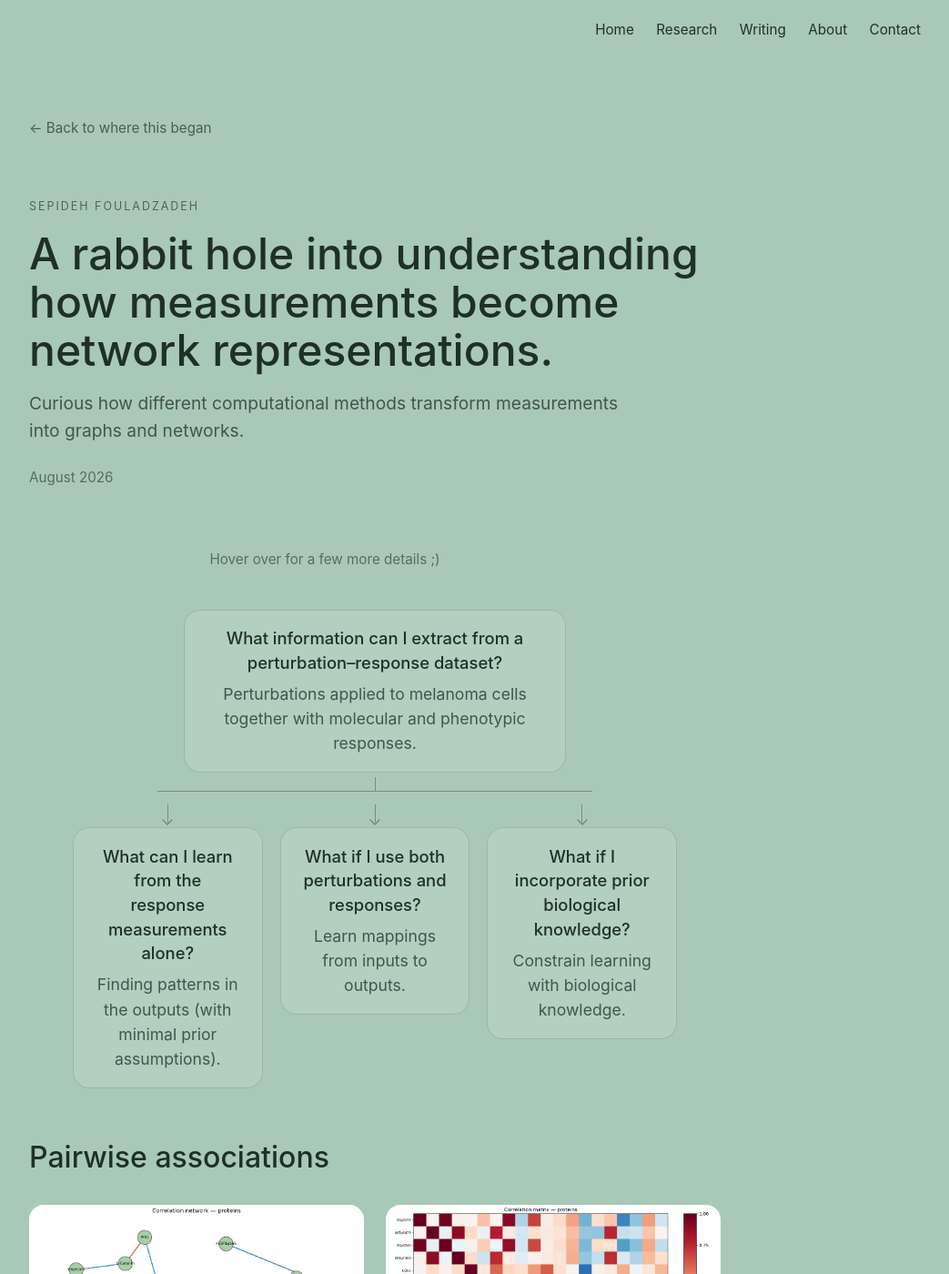
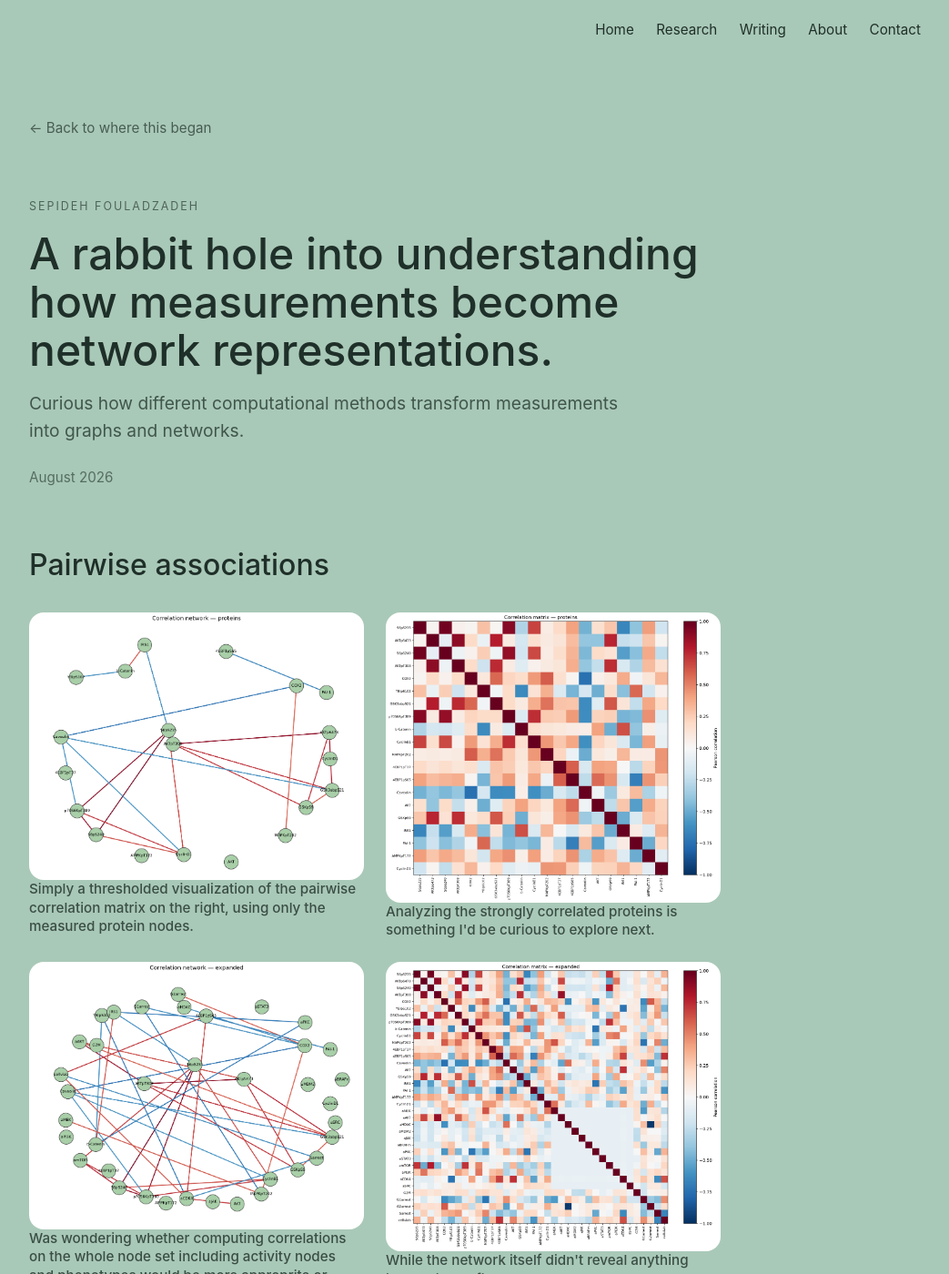
Before and after one commit to SepidehFouladzadeh/SepidehFouladzadeh.github.io, a Jekyll site: the page built from _posts/2026-08-16-network-representations.md, in a window 1280 px wide and 1400 px high. Shown: the whole window at 91% size, without its empty margins (228-1271 px from the left). Built offline with Jekyll 4.4.1, drawn with Linux system fonts in a browser that asks for light colours.

Commit message:
refinement

```diff
--- a/_posts/2026-08-16-network-representations.md
+++ b/_posts/2026-08-16-network-representations.md
@@ -9,118 +9,6 @@ permalink: /research/bio-network/network-representations/
 back_url: /research/bio-network/
 back_text: Back to where this began
 ---
-
-<p class="flow-instruction">
-  Hover over for a few more details ;)
-</p>
-
-<div class="flow thought-flow">
-
-  <div class="thought-step">
-    <button class="flow-node thought-trigger" type="button">
-      <h3>
-        What information can I extract from a perturbation–response dataset?
-      </h3>
-      <p>
-      Perturbations applied to melanoma cells together with molecular and phenotypic responses.
-      </p>
-    </button>
-
-    <div class="thought-cloud">
-      <h3>The dataset</h3>
-
-      <p>
-          A set of perturbation experiments paired with molecular and phenotypic measurements. Nice playground for exploring different computational methods for understanding biological systems.
-
-      </p>
-
-    </div>
-  </div>
-
-  <!-- SPLIT -->
-  <div class="split-connector">
-    <div class="split-horizontal"></div>
-  </div>
-
-  <div class="flow-split">
-
-    <!-- LEFT BRANCH -->
-    <div class="branch">
-
-      <div class="branch-line"></div>
-
-      <div class="thought-step">
-        <button class="flow-node thought-trigger" type="button">
-          <h3>What can I learn from the response measurements alone?</h3>
-          <p> Finding patterns in the outputs (with minimal prior assumptions).
-          </p>
-        </button>
-
-        <div class="thought-cloud thought-cloud-left">
-          <h3>Exploratory data analysis, representation learning, and network reconstruction</h3>
-          <p class="thought-evidence">
-            ✓ Which proteins change the most across conditions?<br>
-            ✓ Are there low-dimensional representations?<br>
-            ✓ Can interactions or causal structures be inferred?<br>
-        </p>
-        </div>
-      </div>
-
-    </div>
-    <!-- Middle BRANCH -->
-        <div class="branch">
-
-      <div class="branch-line"></div>
-
-      <div class="thought-step">
-        <button class="flow-node thought-trigger" type="button">
-          <h3>What if I use both perturbations and responses?</h3>
-          <p> Learn mappings from inputs to outputs.
-          </p>
-        </button>
-
-        <div class="thought-cloud thought-cloud-middle">
-          <h3>Supervised learning</h3>
-
-          <p class="thought-evidence">
-          ✓ Per protein predictions?<br>
-          ✓ Per phenotype predictions?<br>
-          ✓ Most predictive features?<br>
-      </p>
-
-        </div>
-      </div>
-
-    </div>
-
-
-    <!-- RIGHT BRANCH -->
-    <div class="branch">
-
-      <div class="branch-line"></div>
-
-      <div class="thought-step">
-        <button class="flow-node thought-trigger" type="button">
-          <h3>What if I incorporate prior biological knowledge?</h3>
-          <p>Constrain learning with biological knowledge.
-          </p>
-        </button>
-
-        <div class="thought-cloud">
-          <h3>Knowledge-based models</h3>
-
-          <p class="thought-evidence">
-          ✓ Does it improve prediction?<br>
-          ✓ Does it produce more interpretable models?<br>
-          ✓ Does it help evaluate purely data-driven methods?<br>
-      </p>
-
-        </div>
-      </div>
-
-    </div>
-    </div>
-</div>
 
 <section class="artifacts">
 
```
